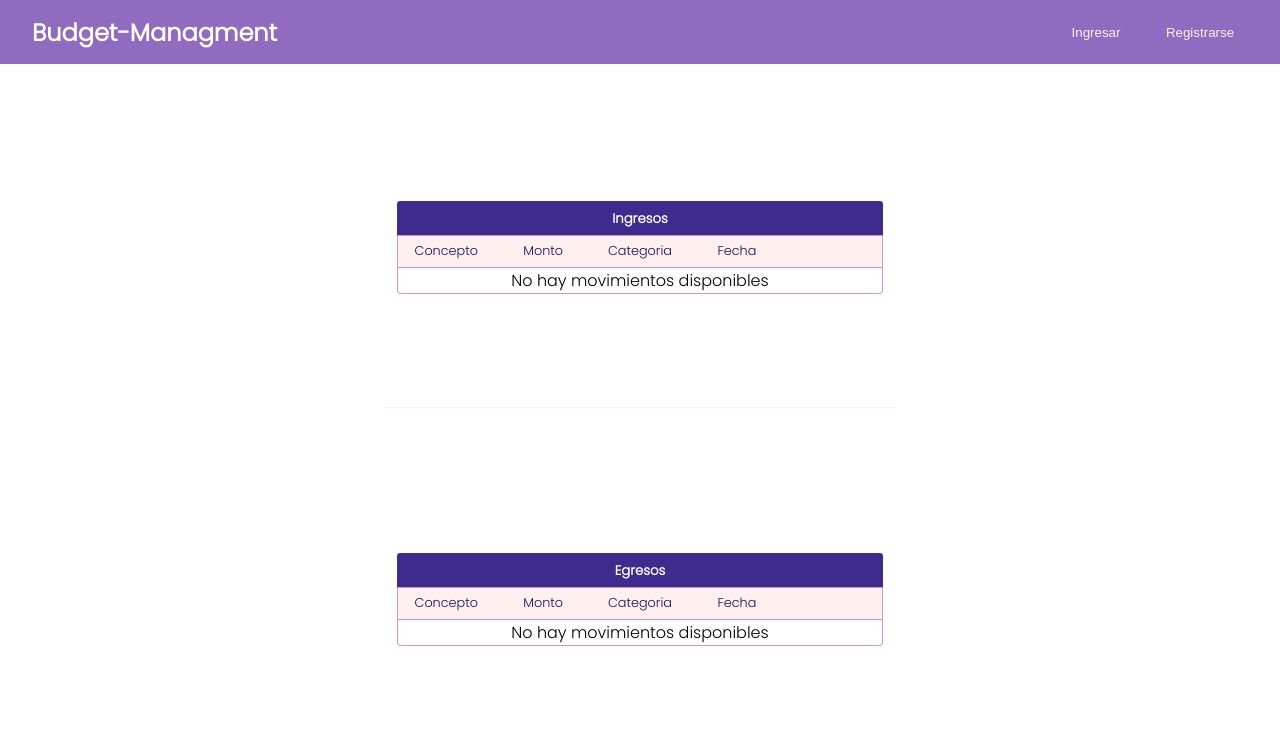
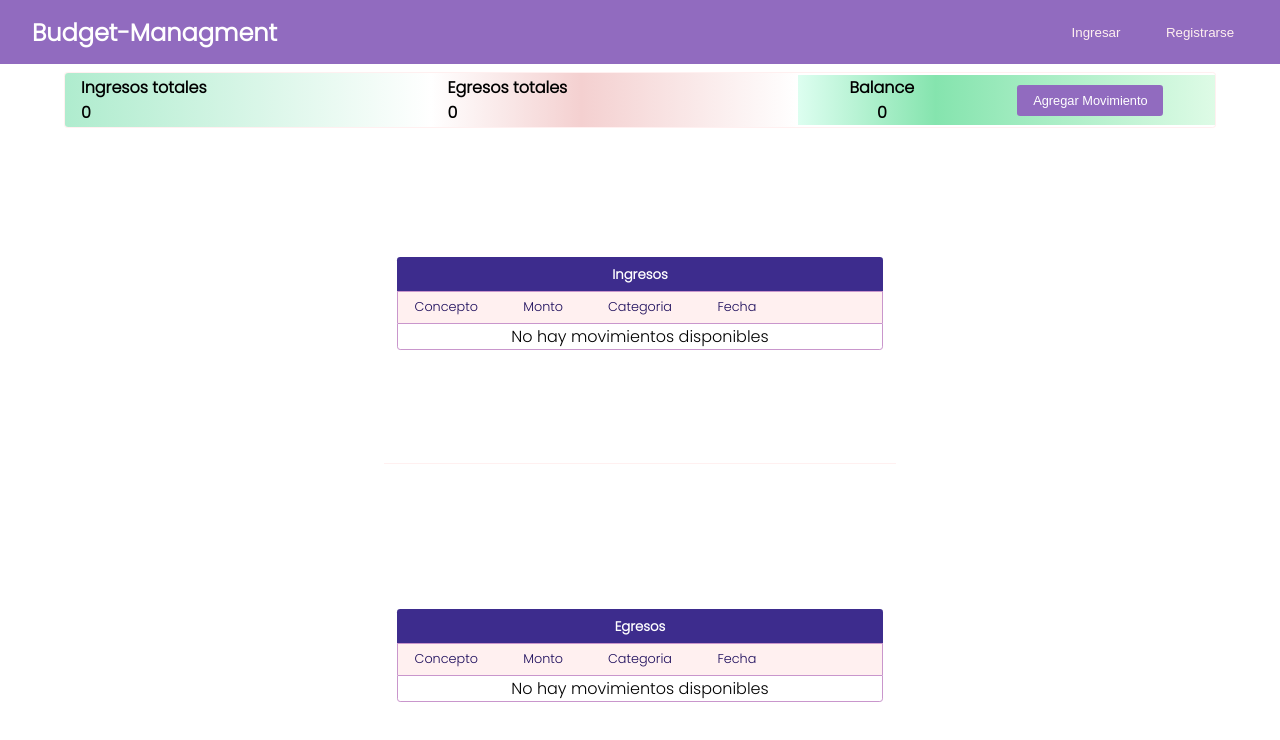
Before and after one commit to bernygena93/alkemy-challenge, a React (Create React App) app in the folder budget-app/: page / in a window 1280 px wide. Shown: the top 740 px of the page. Built offline with nearby package versions, Linux system fonts and the light colour scheme.

Commit message:
balance component created

```diff
--- /dev/null
+++ b/budget-app/src/components/balance/Balance.js
@@ -0,0 +1,46 @@
+import React, { useEffect, useState } from "react";
+import styles from "./balance.module.css";
+
+function Balance({ income, expenditure }) {
+  const [styleBalance, setStyleBalance] = useState(styles.positiveBalance);
+
+  const totalIncome = income.reduce(
+    (total, value) => total + parseInt(value.amount, 10),
+    0,
+  );
+
+  const totalExpenditure = expenditure.reduce(
+    (total, value) => total + parseInt(value.amount, 10),
+    0,
+  );
+  const balance = totalIncome - totalExpenditure;
+
+  useEffect(() => {
+    if (balance >= 0) setStyleBalance(styles.positiveBalance);
+    else setStyleBalance(styles.negativeBalance);
+  }, [balance]);
+
+  return (
+    <div className={styles.container}>
+      <div className={styles.income}>
+        <span>Ingresos totales</span>
+        <span>{totalIncome}</span>
+      </div>
+      <div className={styles.expenditure}>
+        <span>Egresos totales</span>
+        <span>{totalExpenditure}</span>
+      </div>
+      <div className={styleBalance}>
+        <div className={styles.result}>
+          <span>Balance</span>
+          <span>{balance}</span>
+        </div>
+        <button type="button" className={styles.button}>
+          Agregar Movimiento
+        </button>
+      </div>
+    </div>
+  );
+}
+
+export default Balance;
--- /dev/null
+++ b/budget-app/src/components/balance/balance.module.css
@@ -0,0 +1,88 @@
+.container {
+  display: flex;
+  justify-content: center;
+  align-items: center;
+  width: 90%;
+  height: 7vh;
+  border: 1px solid var(--color-light-gray);
+  border-radius: 0.2rem;
+}
+.income,
+.expenditure {
+  display: flex;
+  flex-direction: column;
+  justify-content: center;
+  align-items: flex-start;
+  height: 100%;
+  padding-left: 1rem;
+  font-weight: 600;
+  border-radius: 0.2rem;
+}
+.income,
+.expenditure {
+  width: 35%;
+}
+.positiveBalance,
+.negativeBalance {
+  display: flex;
+  flex-direction: row;
+  justify-content: space-around;
+  align-items: center;
+  width: 40%;
+  font-weight: 600;
+}
+.button {
+  border: none;
+  display: flex;
+  justify-content: center;
+  align-items: center;
+  width: 35%;
+  padding: 0.5rem 0rem;
+  background-color: var(--color-primary);
+  color: var(--color-font-light);
+  font-size: 0.8rem;
+  font-weight: 500;
+  border-radius: 0.2rem;
+}
+.expenditure {
+  background: rgb(255, 255, 255);
+  background: linear-gradient(
+    90deg,
+    rgba(255, 255, 255, 1) 0%,
+    rgba(244, 208, 208, 1) 41%,
+    rgba(255, 255, 255, 1) 100%
+  );
+}
+.income {
+  background: rgb(175, 236, 206);
+  background: linear-gradient(
+    90deg,
+    rgba(175, 236, 206, 1) 0%,
+    rgba(255, 255, 255, 1) 100%
+  );
+}
+
+.result {
+  display: flex;
+  flex-direction: column;
+  align-items: center;
+}
+.positiveBalance {
+  background: rgb(221, 254, 240);
+  background: linear-gradient(
+    90deg,
+    rgba(221, 254, 240, 1) 0%,
+    rgb(133, 228, 174) 33%,
+    rgba(222, 251, 230, 1) 100%
+  );
+}
+
+.negativeBalance {
+  background: rgb(254, 221, 227);
+  background: linear-gradient(
+    90deg,
+    rgba(254, 221, 227, 1) 0%,
+    rgb(231, 119, 143) 33%,
+    rgba(251, 222, 228, 1) 100%
+  );
+}
--- a/budget-app/src/views/dashboard/Dashboard.js
+++ b/budget-app/src/views/dashboard/Dashboard.js
@@ -1,10 +1,12 @@
 import React from "react";
+import Balance from "../../components/balance/Balance";
 import OperationsList from "../../components/lists/OperationsList";
 import styles from "./dashboard.module.css";
 
 function Dashboard() {
   return (
     <div className={styles.container}>
+      <Balance income={[]} expenditure={[]} />
       <div className={styles.body}>
         <div className={styles.operationsContainer}>
           {" "}
```
